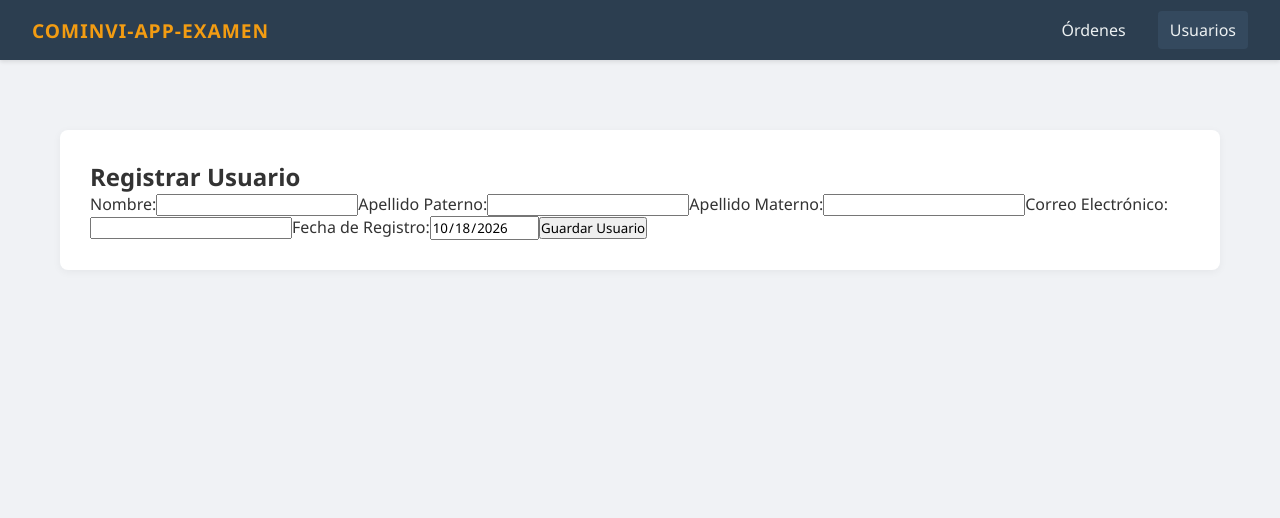
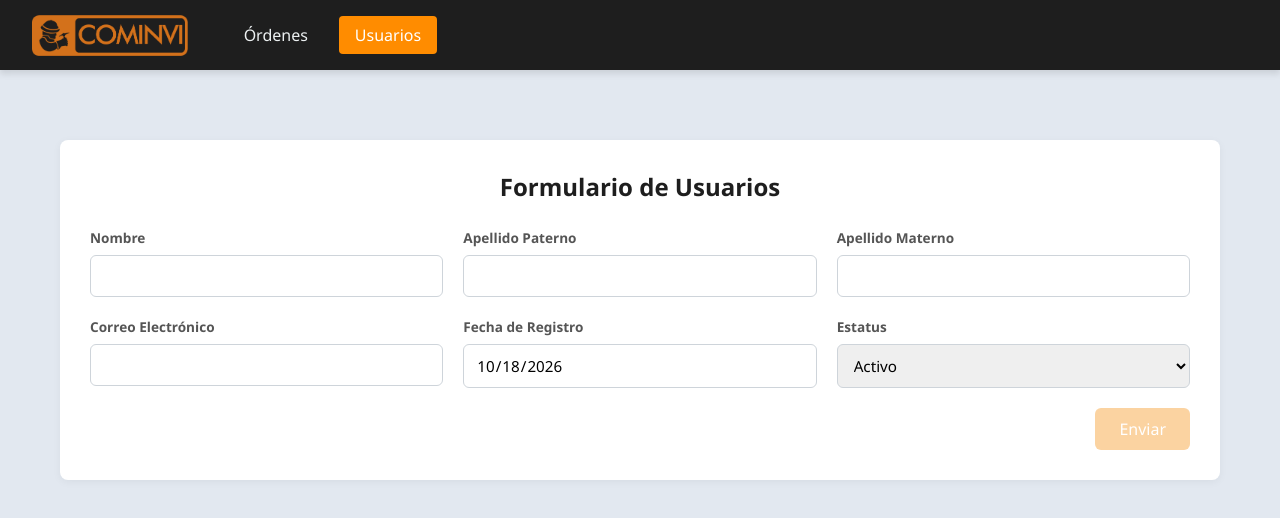
Before and after one commit to JassoProg/app-cominvi-evaluacion, an Angular app: page /usuarios in a window 1280 px wide. Shown: the top 518 px of the page. Built offline with nearby package versions, Linux system fonts and the light colour scheme.

Commit message:
Agrego: Diseño CSS y funcionalidades de manejo de erorres

```diff
--- a/src/app/app.component.html
+++ b/src/app/app.component.html
@@ -1,6 +1,6 @@
 <nav class="navbar">
   <div class="nav-brand">
-    <span class="logo">COMINVI-APP-EXAMEN</span>
+    <img src="/logocominvi.png" alt="COMINVI_logo" class="logo-img" width="120" height="auto">
   </div>
   <div class="nav-links">
     <a routerLink="/ordenes" routerLinkActive="active">Órdenes</a>
--- a/src/app/components/ordenes/ordenes.component.html
+++ b/src/app/components/ordenes/ordenes.component.html
@@ -1,42 +1,69 @@
 <div class="card">
-  <h2>Generar Orden de Compra</h2>
+  <div class="card-header">
+    <h2>Formulario de Órdenes de Compra</h2>
+  </div>
+
+  @if (mensajeError) {
+    <div class="alert alert-error" role="alert">{{ mensajeError }}</div>
+  }
+  @if (mensajeExito) {
+    <div class="alert alert-success" role="status">{{ mensajeExito }}</div>
+  }
+
   <form #ordenForm="ngForm" (ngSubmit)="guardarOrden(ordenForm)">
-
-    <label>Usuario:</label>
-    <select name="usuario" [(ngModel)]="nuevaOrden.usuarioStr" required>
-      <option value="">Seleccione...</option>
+    <div class="form-grid">
+      <div class="form-group">
+        <label for="usuario">Usuarios</label>
+        <select id="usuario" name="usuario" [(ngModel)]="nuevaOrden.usuarioStr" required>
+          <option value="">Seleccione un cliente...</option>
           @for (u of usuarios; track u.idusuario) {
             <option [value]="u | json">{{u.nombre}} {{u.paterno}}</option>
           }
         </select>
+      </div>
 
-    <label>Producto:</label>
-    <select name="producto" [(ngModel)]="nuevaOrden.productoStr" required>
-      <option value="">Seleccione...</option>
+      <div class="form-group">
+        <label for="producto">Productos</label>
+        <select id="producto" name="producto" [(ngModel)]="nuevaOrden.productoStr" required>
+          <option value="">Seleccione un producto...</option>
           @for (p of productos; track p.idproducto) {
             <option [value]="p | json">{{p.nombre}}</option>
           }
         </select>
+      </div>
 
-    <label>Cantidad:</label>
-    <input type="number" name="cantidad" [(ngModel)]="nuevaOrden.cantidad" min="1" >
-    <label>Precio Unitario:</label>
-    <input type="number" name="precio" [(ngModel)]="nuevaOrden.preciounitario" step="0.01">
-    <button type="submit" [disabled]="ordenForm.invalid">Guardar Orden</button>
+      <div class="form-group">
+        <label for="cantidad">Cantidad</label>
+        <input id="cantidad" type="number" name="cantidad" [(ngModel)]="nuevaOrden.cantidad" required min="1">
+      </div>
+
+      <div class="form-group">
+        <label for="precio">Precio Unitario</label>
+        <input id="precio" type="number" name="precio" [(ngModel)]="nuevaOrden.preciounitario" required min="0.01" step="0.01">
+      </div>
+    </div>
+
+    <div class="btn-container">
+      <button type="submit" class="btn-primary" [disabled]="ordenForm.invalid">Enviar</button>
+    </div>
   </form>
 </div>
 
-<div class="card table-container">
-  <h2>Lista de Órdenes</h2>
+<div class="card">
+  <div class="card-header">
+    <h2>Tabla de Órdenes de Compra</h2>
+  </div>
+
+  <div class="table-responsive">
     <table>
       <thead>
         <tr>
           <th>ID</th>
-        <th>Usuario</th>
+          <th>Nombre Usuario</th>
           <th>Producto</th>
           <th>Categoría</th>
           <th>Cantidad</th>
-        <th>Precio</th>
+          <th>Precio Unitario</th>
           <th>Importe Total</th>
           <th>Fecha</th>
         </tr>
@@ -45,7 +72,7 @@
         @for (o of ordenes; track o.idorden) {
           <tr>
             <td>{{o.idorden}}</td>
-          <td>{{o.usuario.nombre}}</td>
+            <td>{{o.usuario.nombre}} {{o.usuario.paterno}}</td>
             <td>{{o.producto.nombre}}</td>
             <td>{{o.producto.categoria}}</td>
             <td>{{o.cantidad}}</td>
@@ -56,9 +83,10 @@
         }
       </tbody>
     </table>
+  </div>
 
-  <div class="totales">
-    <p><strong>Gran Total: </strong> {{granTotal | currency}}</p>
-    <p><strong>Total Smartphones: </strong> {{totalSmartphones | currency}}</p>
+  <div class="totales-box">
+    <p><strong>Gran Total:</strong> {{granTotal | currency}}</p>
+    <p><strong>Total de Smartphones:</strong> {{totalSmartphones | currency}}</p>
   </div>
 </div>
--- a/src/app/components/ordenes/ordenes.component.ts
+++ b/src/app/components/ordenes/ordenes.component.ts
@@ -16,6 +16,8 @@ export class OrdenesComponent implements OnInit {
 
   granTotal: number = 0;
   totalSmartphones: number = 0;
+  mensajeError = '';
+  mensajeExito = '';
 
   nuevaOrden = {
     usuarioStr: '',
@@ -27,18 +29,27 @@ export class OrdenesComponent implements OnInit {
   constructor(private api: ApiService) {}
 
   ngOnInit() {
-    this.api.getUsuarios().subscribe(res => this.usuarios = res);
-    this.api.getProductos().subscribe(res => this.productos = res);
+    this.api.getUsuarios().subscribe({
+      next: res => this.usuarios = res,
+      error: () => this.mensajeError = 'No fue posible cargar los usuarios.'
+    });
+    this.api.getProductos().subscribe({
+      next: res => this.productos = res,
+      error: () => this.mensajeError = 'No fue posible cargar los productos.'
+    });
     this.cargarOrdenes();
   }
 
   cargarOrdenes() {
-    this.api.getOrdenes().subscribe(res => {
-      this.ordenes = res.map(orden => ({
-        ...orden,
-        importeTotal: orden.cantidad * orden.preciounitario
-      }));
-      this.calcularTotales();
+    this.api.getOrdenes().subscribe({
+      next: res => {
+        this.ordenes = res.map(orden => ({
+          ...orden,
+          importeTotal: orden.cantidad * orden.preciounitario
+        }));
+        this.calcularTotales();
+      },
+      error: () => this.mensajeError = 'No fue posible cargar las órdenes.'
     });
   }
 
@@ -51,7 +62,13 @@ export class OrdenesComponent implements OnInit {
   }
 
   guardarOrden(form: any) {
-    if (form.invalid) return;
+    this.mensajeError = '';
+    this.mensajeExito = '';
+
+    if (form.invalid) {
+      this.mensajeError = 'Completa correctamente todos los campos.';
+      return;
+    }
 
     const payload = {
       idorden: 0,
@@ -64,11 +81,15 @@ export class OrdenesComponent implements OnInit {
 
     this.api.crearOrden(payload).subscribe({
       next: () => {
-        alert('Orden guardada');
+        this.mensajeExito = 'Orden guardada correctamente.';
         this.cargarOrdenes();
-        form.reset();
+        form.resetForm();
+        this.nuevaOrden.usuarioStr = '';
+        this.nuevaOrden.productoStr = '';
+        this.nuevaOrden.cantidad = 1;
+        this.nuevaOrden.preciounitario = 0;
       },
-      error: () => alert('Error al guardar la orden')
+      error: () => this.mensajeError = 'No fue posible guardar la orden.'
     });
   }
 }
--- a/src/app/components/usuarios/usuarios.component.html
+++ b/src/app/components/usuarios/usuarios.component.html
@@ -1,21 +1,54 @@
+
 <div class="card">
-  <h2>Registrar Usuario</h2>
+  <div class="card-header">
+    <h2>Formulario de Usuarios</h2>
+  </div>
+
+  @if (mensajeError) {
+    <div class="alert alert-error" role="alert">{{ mensajeError }}</div>
+  }
+  @if (mensajeExito) {
+    <div class="alert alert-success" role="status">{{ mensajeExito }}</div>
+  }
+
   <form #userForm="ngForm" (ngSubmit)="guardarUsuario(userForm)">
+    <div class="form-grid">
+      <div class="form-group">
+        <label for="nombre">Nombre</label>
+        <input id="nombre" type="text" name="nombre" [(ngModel)]="usuario.nombre" required minlength="2">
+      </div>
 
-    <label>Nombre:</label>
-    <input type="text" name="nombre" [(ngModel)]="usuario.nombre">
+      <div class="form-group">
+        <label for="paterno">Apellido Paterno</label>
+        <input id="paterno" type="text" name="paterno" [(ngModel)]="usuario.paterno" required minlength="2">
+      </div>
 
-    <label>Apellido Paterno:</label>
-    <input type="text" name="paterno" [(ngModel)]="usuario.paterno">
-    <label>Apellido Materno:</label>
-    <input type="text" name="materno" [(ngModel)]="usuario.materno">
+      <div class="form-group">
+        <label for="materno">Apellido Materno</label>
+        <input id="materno" type="text" name="materno" [(ngModel)]="usuario.materno" required minlength="2">
+      </div>
 
-    <label>Correo Electrónico:</label>
-    <input type="email" name="correo" [(ngModel)]="usuario.correo" >
+      <div class="form-group">
+        <label for="correo">Correo Electrónico</label>
+        <input id="correo" type="email" name="correo" [(ngModel)]="usuario.correo" required email>
+      </div>
 
-    <label>Fecha de Registro:</label>
-    <input type="date" name="fecha" [(ngModel)]="usuario.fecharegistro" [max]="hoy" readonly>
+      <div class="form-group">
+        <label>Fecha de Registro</label>
+        <input type="date" name="fecha" [(ngModel)]="usuario.fecharegistro" [max]="hoy" readonly>
+      </div>
 
-    <button type="submit" [disabled]="userForm.invalid">Guardar Usuario</button>
+      <div class="form-group">
+        <label>Estatus</label>
+        <select name="estatus" [(ngModel)]="usuario.estatus">
+          <option [ngValue]="1">Activo</option>
+          <option [ngValue]="0">Inactivo</option>
+        </select>
+      </div>
+    </div>
+
+    <div class="btn-container">
+      <button type="submit" class="btn-primary" [disabled]="userForm.invalid">Enviar</button>
+    </div>
   </form>
 </div>
--- a/src/app/components/usuarios/usuarios.component.ts
+++ b/src/app/components/usuarios/usuarios.component.ts
@@ -21,18 +21,27 @@ export class UsuariosComponent {
     fecharegistro: this.hoy
   };
 
+  mensajeError = '';
+  mensajeExito = '';
+
   constructor(private api: ApiService) {}
 
   guardarUsuario(form: any) {
-    if (form.invalid) return;
+    this.mensajeError = '';
+    this.mensajeExito = '';
+
+    if (form.invalid) {
+      this.mensajeError = 'Completa correctamente todos los campos.';
+      return;
+    }
 
     this.api.crearUsuario(this.usuario).subscribe({
       next: () => {
-        alert('Usuario registrado con éxito');
+        this.mensajeExito = 'Usuario registrado con éxito.';
         form.resetForm();
         this.usuario.fecharegistro = this.hoy;
       },
-      error: () => alert('Error al guardar el usuario')
+      error: () => this.mensajeError = 'No fue posible guardar el usuario.'
     });
   }
 }
--- a/src/styles.css
+++ b/src/styles.css
@@ -1,48 +1,66 @@
-
-/* Buscamos un estilo en internet para un diseño más bonito. */
-*
-
-{
+* {
   box-sizing: border-box;
   margin: 0;
   padding: 0;
   font-family: 'Segoe UI', Roboto, Helvetica, Arial, sans-serif;
 }
 
+:root {
+  --color-naranja: #ff8c00;
+  --color-naranja-hover: #e67e00;
+  --color-oscuro: #1e1e1e;
+  --color-fondo: #e2e8f0;
+}
+
 body {
-  background-color: #f0f2f5;
+  background-color: var(--color-fondo);
   color: #333;
 }
 
 .navbar {
-  background-color: #2c3e50;
+  background-color: var(--color-oscuro);
   padding: 0 2rem;
-  height: 60px;
+  height: 70px;
   display: flex;
-  justify-content: space-between;
   align-items: center;
-  box-shadow: 0 2px 4px rgba(0,0,0,0.1);
+  box-shadow: 0 4px 6px rgba(0,0,0,0.1);
 }
 
-.nav-brand .logo {
-  color: #f39c12;
-  font-weight: bold;
-  font-size: 1.2rem;
-  letter-spacing: 1px;
+.nav-left {
+  display: flex;
+  align-items: center;
+  gap: 40px;
+}
+
+.logo-img {
+  height: 45px;
+  width: auto;
+  display: block;
+}
+
+.nav-links {
+  display: flex;
+  gap: 15px;
+  margin-left: 40px;
 }
 
 .nav-links a {
   color: #ecf0f1;
   text-decoration: none;
-  margin-left: 20px;
   font-weight: 500;
-  padding: 8px 12px;
+  padding: 8px 16px;
   border-radius: 4px;
-  transition: background 0.3s;
+  transition: background 0.3s, color 0.3s;
 }
 
-.nav-links a:hover, .nav-links a.active {
-  background-color: #34495e;
+.nav-links a:hover {
+  background-color: rgba(255, 140, 0, 0.2);
+  color: var(--color-naranja);
+}
+
+.nav-links a.active {
+  background-color: var(--color-naranja);
+  color: #fff;
 }
 
 .container {
@@ -68,7 +86,7 @@ body {
 
 .card-header h2 {
   font-size: 1.5rem;
-  color: #2c3e50;
+  color: var(--color-oscuro);
 }
 
 .form-grid {
@@ -99,8 +117,24 @@ body {
 
 .form-group input:focus, .form-group select:focus {
   outline: none;
-  border-color: #0d6efd;
-  box-shadow: 0 0 0 3px rgba(13,110,253,0.1);
+  border-color: var(--color-naranja);
+  box-shadow: 0 0 0 3px rgba(255, 140, 0, 0.15);
+}
+
+.alert {
+  border-radius: 6px;
+  margin-bottom: 20px;
+  padding: 12px 16px;
+}
+
+.alert-error {
+  background-color: #f8d7da;
+  color: #842029;
+}
+
+.alert-success {
+  background-color: #d1e7dd;
+  color: #0f5132;
 }
 
 .btn-container {
@@ -110,7 +144,7 @@ body {
 }
 
 .btn-primary {
-  background-color: #0d6efd;
+  background-color: var(--color-naranja);
   color: white;
   border: none;
   padding: 10px 24px;
@@ -122,11 +156,11 @@ body {
 }
 
 .btn-primary:hover:not(:disabled) {
-  background-color: #0b5ed7;
+  background-color: var(--color-naranja-hover);
 }
 
 .btn-primary:disabled {
-  background-color: #a5c8fd;
+  background-color: #fbd3a1;
   cursor: not-allowed;
 }
 
```
Also changed, not shown: public/logocominvi.png (added). Lines whose indentation alone changed are shown as unchanged.
